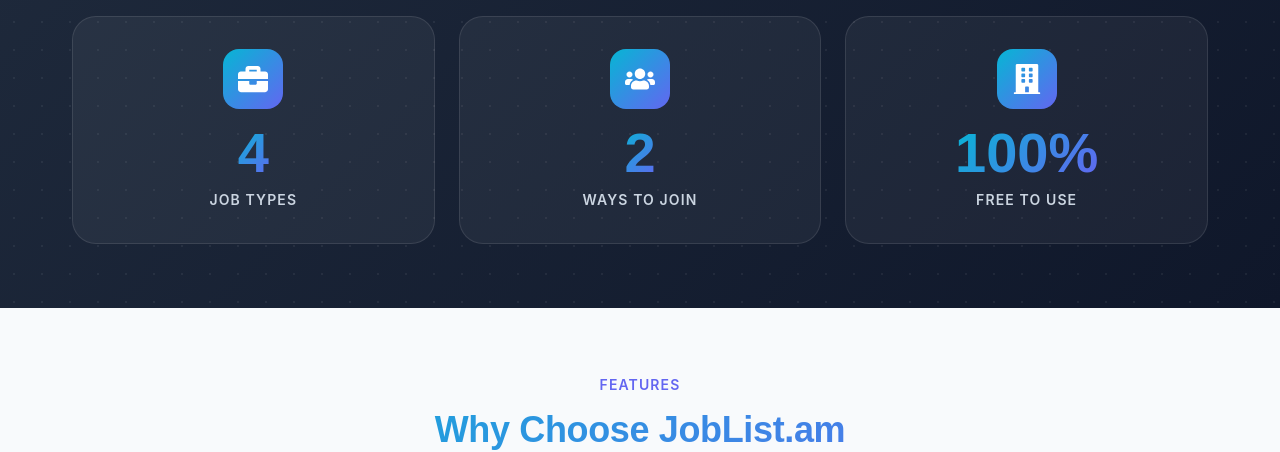
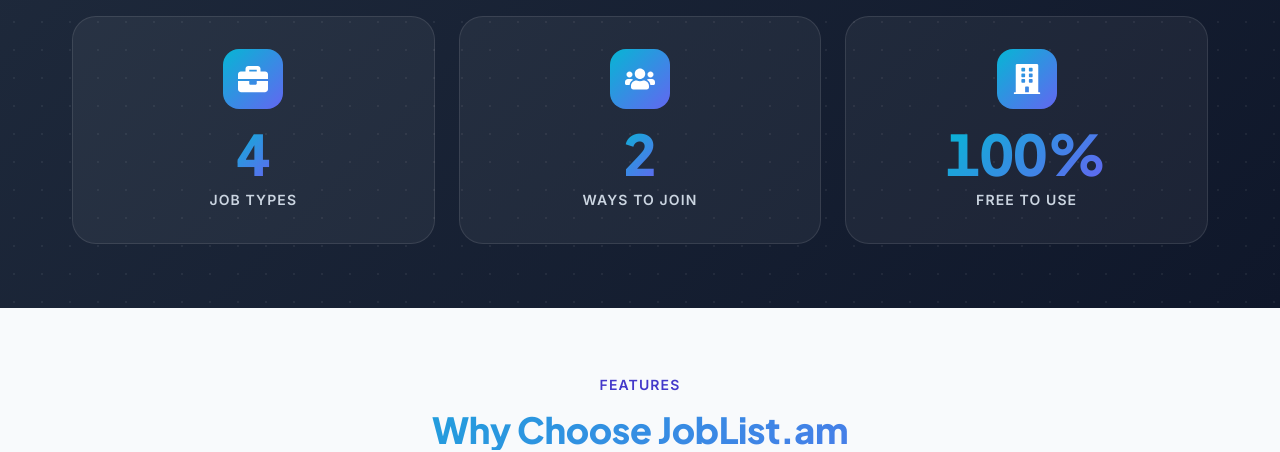
Before and after one commit to AvetBadalyan/joblist-am, a React (Create React App) app: page / in a window 1280 px wide. Shown: the part 840-1292 px from the top of the page. Built offline with nearby package versions, Linux system fonts and the light colour scheme; no server answers; the database is empty.

Commit message:
lighthouse fix

```diff
--- a/public/index.html
+++ b/public/index.html
@@ -4,10 +4,17 @@
     <meta charset="utf-8" />
     <link rel="icon" href="%PUBLIC_URL%/favicon.ico" />
     <meta name="viewport" content="width=device-width, initial-scale=1" />
+    <meta name="theme-color" content="#3b82f6" />
+    <!-- Inline critical CSS for instant render -->
+    <style>
+      *,::after,::before{margin:0;padding:0;box-sizing:border-box}html{font-size:100%}body{font-family:-apple-system,BlinkMacSystemFont,'Segoe UI',Roboto,Oxygen,Ubuntu,Cantarell,'Open Sans','Helvetica Neue',sans-serif;background:#f8fafc;color:#0f172a;line-height:1.6;-webkit-font-smoothing:antialiased}#root{min-height:100vh}img{max-width:100%;height:auto;display:block}.logo{height:2.5rem;width:auto;max-width:100%;object-fit:contain;display:block}
+    </style>
     <!-- Preconnect to external resources -->
     <link rel="preconnect" href="https://fonts.googleapis.com" />
     <link rel="preconnect" href="https://fonts.gstatic.com" crossorigin />
-    <meta name="theme-color" content="#3b82f6" />
+    <!-- Async load Google Fonts -->
+    <link rel="preload" href="https://fonts.googleapis.com/css2?family=Inter:wght@400;500;600;700;800&family=Plus+Jakarta+Sans:wght@500;600;700;800&display=swap" as="style" onload="this.onload=null;this.rel='stylesheet'" />
+    <noscript><link rel="stylesheet" href="https://fonts.googleapis.com/css2?family=Inter:wght@400;500;600;700;800&family=Plus+Jakarta+Sans:wght@500;600;700;800&display=swap" /></noscript>
     <meta
       name="description"
       content="JobList.am - Armenia's two-sided job marketplace connecting talented professionals with top employers. Browse jobs, apply with ease, and track your applications."
--- a/src/components/landing/FeatureShowcase/FeatureShowcase.styles.js
+++ b/src/components/landing/FeatureShowcase/FeatureShowcase.styles.js
@@ -24,7 +24,7 @@
     font-weight: 600;
     letter-spacing: 0.08em;
     text-transform: uppercase;
-    color: var(--primary-500);
+    color: var(--primary-700);
     margin-bottom: var(--space-3);
   }
 
--- a/src/components/landing/TestimonialSection/TestimonialSection.styles.js
+++ b/src/components/landing/TestimonialSection/TestimonialSection.styles.js
@@ -24,7 +24,7 @@
     font-weight: 600;
     letter-spacing: 0.08em;
     text-transform: uppercase;
-    color: var(--primary-500);
+    color: var(--primary-700);
     margin-bottom: var(--space-3);
   }
 
--- a/src/index.css
+++ b/src/index.css
@@ -6,7 +6,7 @@
   box-sizing: border-box;
 }
 
-@import url("https://fonts.googleapis.com/css2?family=Inter:wght@400;500;600;700;800&family=Plus+Jakarta+Sans:wght@500;600;700;800&display=swap");
+/* Google Fonts loaded async in HTML - no @import needed */
 
 html {
   font-size: 100%;
```
Also changed, not shown: COMPLETE_FIX_SUMMARY.txt (added), DEPLOY_NOW.txt (added), RESIZE_LOGO_INSTRUCTIONS.txt (added), vercel.json.
